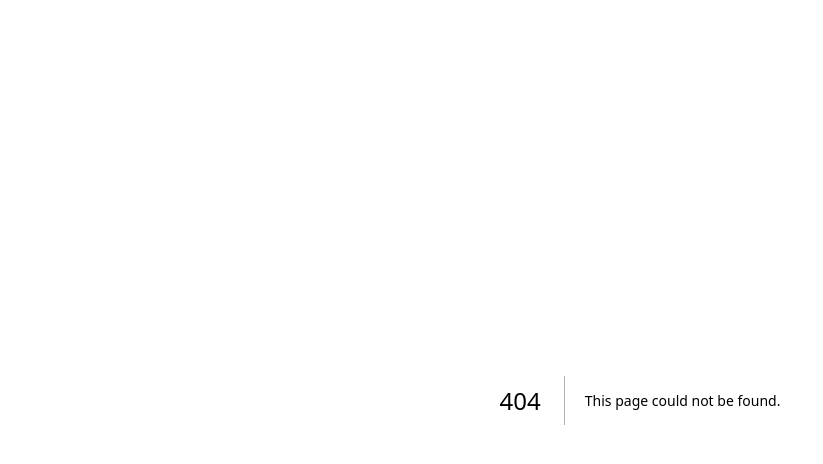
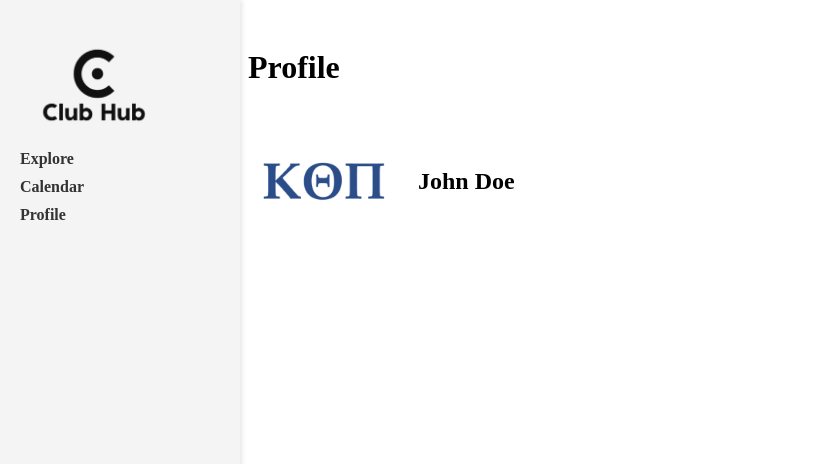
Before and after one commit to ktp-alpha-class/clubhub, a Next.js app in the folder frontend/: page /profile in a window 1280 px wide. Before the commit this address had no page. Shown: the top 464 px of the page, without its empty margins (0-823 px from the left). Built offline with nearby package versions, Linux system fonts and the light colour scheme.

Commit message:
Rough outline

```diff
--- /dev/null
+++ b/frontend/src/pages/profile/index.tsx
@@ -0,0 +1,22 @@
+import React from 'react';
+import Sidebar from '../../components/Sidebar';
+import styles from '../../styles/Profile.module.css';
+
+const Profile: React.FC = () => {
+  return (
+    <div className={styles.container}>
+      <Sidebar />
+      <div className={styles.mainContent}>
+        <h1 className={styles.header}>Profile</h1>
+        <div className={styles.profileDetails}>
+          <img src="/images/ktp.jpg" alt="Profile Picture" className={styles.profilePic} />
+          <div className={styles.info}>
+            <h2>John Doe</h2>
+          </div>
+        </div>
+      </div>
+    </div>
+  );
+};
+
+export default Profile;
--- /dev/null
+++ b/frontend/src/styles/Profile.module.css
@@ -0,0 +1,41 @@
+/* src/styles/Profile.module.css */
+.container {
+    display: flex;
+}
+
+.mainContent {
+    margin-left: 220px;
+    /* Adjust based on sidebar width */
+    padding: 20px;
+    width: 100%;
+}
+
+.header {
+    margin-bottom: 20px;
+}
+
+.profileDetails {
+    display: flex;
+    align-items: center;
+}
+
+.profilePic {
+    width: 150px;
+    height: 150px;
+    border-radius: 50%;
+    margin-right: 20px;
+}
+
+.info {
+    display: flex;
+    flex-direction: column;
+}
+
+.info h2 {
+    margin: 0;
+    font-size: 24px;
+}
+
+.info p {
+    margin: 5px 0;
+}
```
Also changed, not shown: frontend/src/pages/profile/ProfilePage.tsx (deleted).
